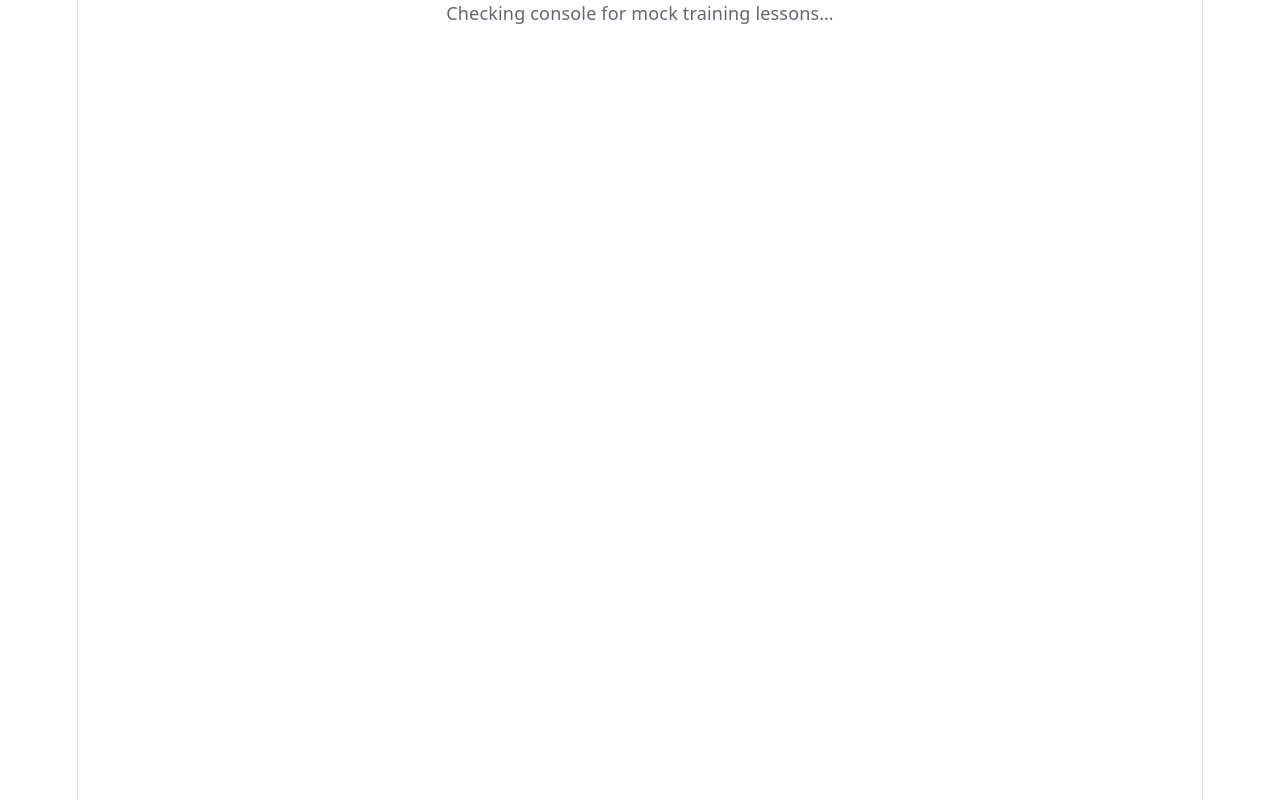
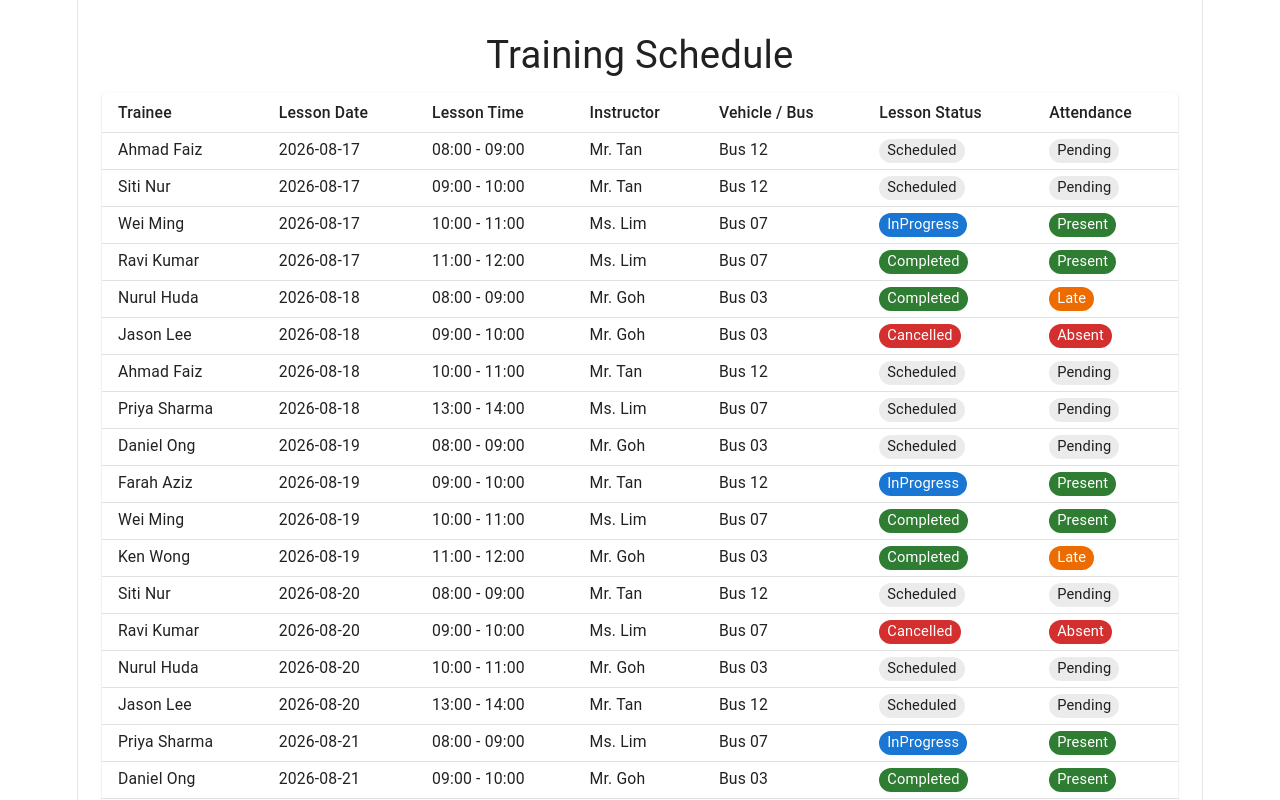
Before and after one commit to chernpo/training-schedule, a React (Vite) app: page / in a window 1280 px wide. Shown: the top 800 px of the page. Built offline with nearby package versions, Linux system fonts and the light colour scheme.

Commit message:
Add useTrainingLessons hook and base training schedule table

```diff
--- a/src/App.tsx
+++ b/src/App.tsx
@@ -1,12 +1,13 @@
-import { useEffect } from 'react'
-import { getTrainingLessons } from './api/trainingApi'
+import { CssBaseline } from '@mui/material'
+import { TrainingSchedulePage } from './pages/TrainingSchedulePage'
 
 function App() {
-  useEffect(() => {
-    getTrainingLessons().then((lessons) => console.log('lessons:', lessons))
-  }, [])
-
-  return <div>Checking console for mock training lessons…</div>
+  return (
+    <>
+      <CssBaseline />
+      <TrainingSchedulePage />
+    </>
+  )
 }
 
 export default App
--- /dev/null
+++ b/src/components/TrainingScheduleTable/TrainingScheduleTable.tsx
@@ -0,0 +1,66 @@
+import {
+  Table,
+  TableBody,
+  TableCell,
+  TableContainer,
+  TableHead,
+  TableRow,
+  Paper,
+  Chip,
+} from '@mui/material'
+import type { TrainingLesson, LessonStatus, AttendanceStatus } from '../../api/types'
+
+interface TrainingScheduleTableProps {
+  lessons: TrainingLesson[]
+}
+
+const lessonStatusColor: Record<LessonStatus, 'default' | 'primary' | 'success' | 'error'> = {
+  Scheduled: 'default',
+  InProgress: 'primary',
+  Completed: 'success',
+  Cancelled: 'error',
+}
+
+const attendanceStatusColor: Record<AttendanceStatus, 'default' | 'success' | 'error' | 'warning'> = {
+  Pending: 'default',
+  Present: 'success',
+  Absent: 'error',
+  Late: 'warning',
+}
+
+export function TrainingScheduleTable({ lessons }: TrainingScheduleTableProps) {
+  return (
+    <TableContainer component={Paper}>
+      <Table size="small">
+        <TableHead>
+          <TableRow>
+            <TableCell>Trainee</TableCell>
+            <TableCell>Lesson Date</TableCell>
+            <TableCell>Lesson Time</TableCell>
+            <TableCell>Instructor</TableCell>
+            <TableCell>Vehicle / Bus</TableCell>
+            <TableCell>Lesson Status</TableCell>
+            <TableCell>Attendance</TableCell>
+          </TableRow>
+        </TableHead>
+        <TableBody>
+          {lessons.map((lesson) => (
+            <TableRow key={lesson.id} hover>
+              <TableCell>{lesson.traineeName}</TableCell>
+              <TableCell>{lesson.lessonDate}</TableCell>
+              <TableCell>{lesson.lessonTime}</TableCell>
+              <TableCell>{lesson.instructorName}</TableCell>
+              <TableCell>{lesson.vehicle}</TableCell>
+              <TableCell>
+                <Chip label={lesson.lessonStatus} color={lessonStatusColor[lesson.lessonStatus]} size="small" />
+              </TableCell>
+              <TableCell>
+                <Chip label={lesson.attendanceStatus} color={attendanceStatusColor[lesson.attendanceStatus]} size="small" />
+              </TableCell>
+            </TableRow>
+          ))}
+        </TableBody>
+      </Table>
+    </TableContainer>
+  )
+}
--- /dev/null
+++ b/src/hooks/useTrainingLessons.ts
@@ -0,0 +1,37 @@
+import { useState, useEffect, useCallback } from 'react'
+import type { TrainingLesson, LessonFilters } from '../api/types'
+import { getTrainingLessons } from '../api/trainingApi'
+
+interface UseTrainingLessonsResult {
+  data: TrainingLesson[]
+  loading: boolean
+  error: string | null
+  refetch: () => void
+}
+
+export function useTrainingLessons(filters?: LessonFilters): UseTrainingLessonsResult {
+  const [data, setData] = useState<TrainingLesson[]>([])
+  const [loading, setLoading] = useState(true)
+  const [error, setError] = useState<string | null>(null)
+
+  // Stringify filters for the dependency array — otherwise a new object
+  // reference on every render would re-trigger the effect in an infinite loop.
+  const filtersKey = JSON.stringify(filters ?? {})
+
+  const fetchLessons = useCallback(() => {
+    setLoading(true)
+    setError(null)
+
+    getTrainingLessons(filters)
+      .then((lessons) => setData(lessons))
+      .catch((err: Error) => setError(err.message))
+      .finally(() => setLoading(false))
+    // eslint-disable-next-line react-hooks/exhaustive-deps
+  }, [filtersKey])
+
+  useEffect(() => {
+    fetchLessons()
+  }, [fetchLessons])
+
+  return { data, loading, error, refetch: fetchLessons }
+}
--- /dev/null
+++ b/src/pages/TrainingSchedulePage.tsx
@@ -0,0 +1,20 @@
+import { Container, Typography } from '@mui/material'
+import { useTrainingLessons } from '../hooks/useTrainingLessons'
+import { TrainingScheduleTable } from '../components/TrainingScheduleTable/TrainingScheduleTable'
+
+export function TrainingSchedulePage() {
+  const { data, loading, error } = useTrainingLessons()
+
+  return (
+    <Container maxWidth="lg" sx={{ py: 4 }}>
+      <Typography variant="h4" gutterBottom>
+        Training Schedule
+      </Typography>
+
+      {/* Phase 4 replaces these three lines with proper loading/empty/error components */}
+      {loading && <Typography>Loading…</Typography>}
+      {error && <Typography color="error">{error}</Typography>}
+      {!loading && !error && <TrainingScheduleTable lessons={data} />}
+    </Container>
+  )
+}
```
